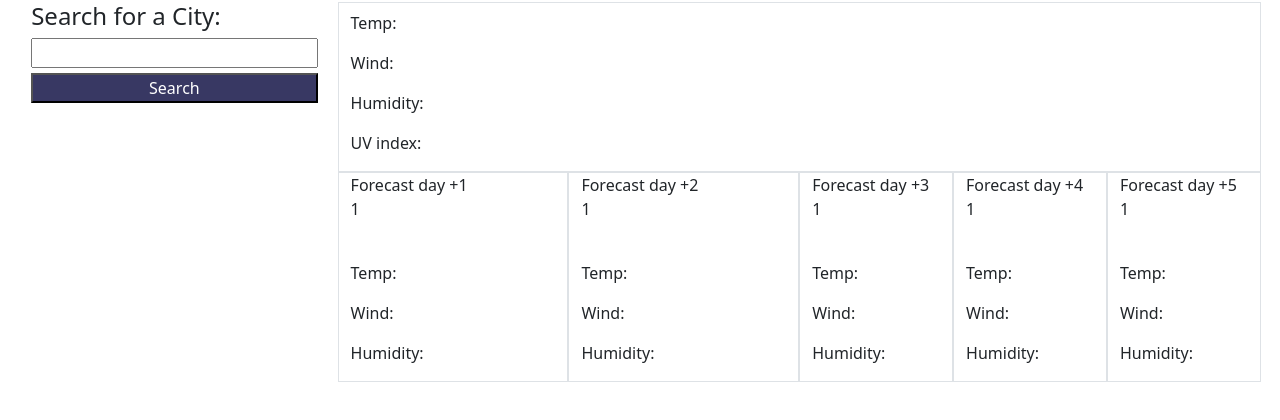
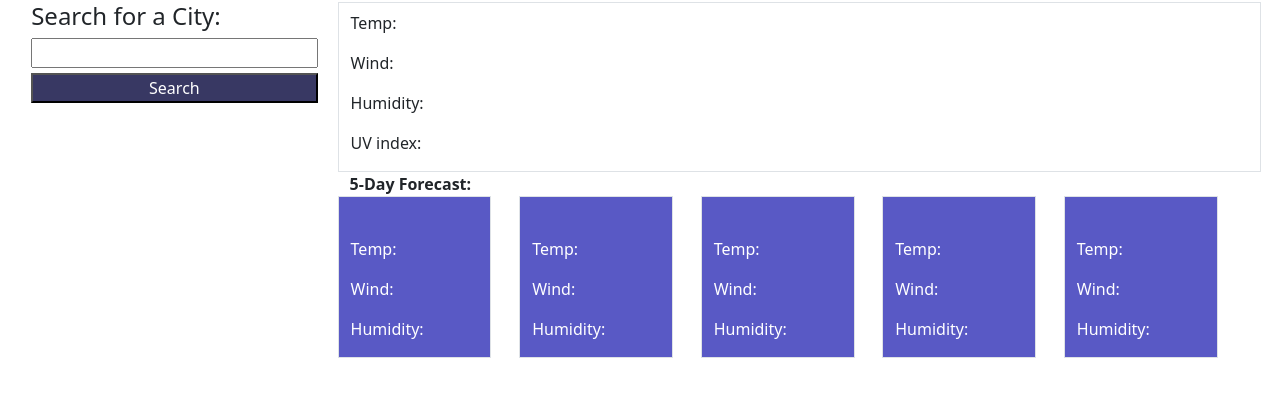
Before and after one commit to BennyGabel/WeatherDashboard, a plain HTML site: page index.html in a window 1280 px wide. Shown: the part 64-484 px from the top of the page. Drawn offline with nearby package versions, Linux system fonts and the light colour scheme.

Commit message:
created class 'forcastColumn', was able to give margin-right to pad the columns

```diff
--- a/assets/css/style.css
+++ b/assets/css/style.css
@@ -28,6 +28,13 @@ button  {
   margin-bottom: 0%;
 
 }
+
+.forecastColumnn {
+  background-color: rgb(89, 89, 197);
+  color: white;
+  margin-right: 3%;
+}
+
 #searchButton{
   background-color: rgb(56, 56, 99);
   color:white;
--- a/assets/js/script.js
+++ b/assets/js/script.js
@@ -166,6 +166,29 @@ var getOpenWeatherForecast = function(cSearch, userEntry) {
       td0HumidEl.innerText = aryToday.humidity +"%"               ;
       td0UvEl.innerText    = todaysUv                             ;
 
+      // UV Levels extracted from
+      https://weather.com/en-CA/canada/science/news/2018-06-11-uv-index-sunburn-skin-dangers?cm_ven=PS_GGL_DSA_09162019_1&par=MK_GGL&tpcc=mktg-search-Google-acquisition&gclid=Cj0KCQjwguGYBhDRARIsAHgRm49o1tZ6252jpUsGZz0eqDfsSMMAxr38B-XXXnEpndSq3qoadkxaoZUaAh0XEALw_wcB
+
+      // 0 to 2: Low
+      // 3 to 5: Moderate
+      // 6 to 7: High
+      // 8 to 10: Very High
+      // 11 or more: Extrem
+
+
+      // Project requested ONLY 3 levels/colors
+      if (todaysUv<=2) {
+        td0UvEl.style.backgroundColor = "green" ;
+      } else if (todaysUv<=5) {
+        td0UvEl.style.backgroundColor = "blue"  ;
+      } else {
+        td0UvEl.style.backgroundColor = "red"   ;
+      }
+
+
+
+
+
       // The following line converts a unix date into GMT
       //fc1DateEl.innerText  = convDate(data2.list[1].dt)           ;        //     = document.getElementById("Fore1_Date")  ;
       fc1DateEl.innerText  = moment.unix(data2.list[1].dt).format("MM/DD/YYYY");   // Convert unix date into format expected using momen.js
--- a/index.html
+++ b/index.html
@@ -61,44 +61,50 @@
           <p>UV index: <span id="Today_UV"> </span></p>
         </div>
 
-        <div class="col-3 border" id="For_Day_1">  <!--   DONT FORGET TO REMOVE BORDER-->
-          Forecast day +1
-          <p id="Fore1_Date">1</p>
+        <div class="col-12" style="font-weight:bold">
+          5-Day Forecast:
+        </div>
+
+        <!-- <div class="col-2 border" id="For_Day_1" style="padding-right: 10px;">  --   DONT FORGET TO REMOVE BORDER-->
+        <!-- Offset-1 pushes the following column to the rigth-->
+        <div class="col-2 border forecastColumnn" id="For_Day_1">
+          <p id="Fore1_Date"></p>
           <img src="" id="Fore1_Img"/>
           <p>Temp: <span id="Fore1_Temp"></span></p>
           <p>Wind: <span id="Fore1_Wind"></span></p>
           <p>Humidity: <span id="Fore1_Humid"></span></p>
         </div>
-        <div class="col-3 border" id="For_Day_2">  <!--   DONT FORGET TO REMOVE BORDER-->
-          Forecast day +2
-          <p id="Fore2_Date">1</p>
+
+        <!-- <div class="col-1">
+          <div class="col-6"> </div>
+        </div> -->
+
+        <div class="col-2 border forecastColumnn" id="For_Day_2">  <!--   DONT FORGET TO REMOVE BORDER-->
+          <p id="Fore2_Date"></p>
           <img src="" id="Fore2_Img"/>
           <p>Temp: <span id="Fore2_Temp"></span></p>
           <p>Wind: <span id="Fore2_Wind"></span></p>
           <p>Humidity: <span id="Fore2_Humid"></span></p>
         </div>
 
-        <div class="col-2 border" id="For_Day_3">  <!--   DONT FORGET TO REMOVE BORDER-->
-          Forecast day +3
-          <p id="Fore3_Date">1</p>
+        <div class="col-2 border forecastColumnn" id="For_Day_3">  <!--   DONT FORGET TO REMOVE BORDER-->
+          <p id="Fore3_Date"></p>
           <img src="" id="Fore3_Img"/>
           <p>Temp: <span id="Fore3_Temp"></span></p>
           <p>Wind: <span id="Fore3_Wind"></span></p>
           <p>Humidity: <span id="Fore3_Humid"></span></p>
         </div>
 
-        <div class="col-2 border" id="For_Day_4">  <!--   DONT FORGET TO REMOVE BORDER-->
-          Forecast day +4
-          <p id="Fore4_Date">1</p>
+        <div class="col-2 border forecastColumnn" id="For_Day_4">  <!--   DONT FORGET TO REMOVE BORDER-->
+          <p id="Fore4_Date"></p>
           <img src="" id="Fore4_Img"/>
           <p>Temp: <span id="Fore4_Temp"></span></p>
           <p>Wind: <span id="Fore4_Wind"></span></p>
           <p>Humidity: <span id="Fore4_Humid"></span></p>
         </div>
 
-        <div class="col-2 border" id="For_Day_5">  <!--   DONT FORGET TO REMOVE BORDER-->
-          Forecast day +5
-          <p id="Fore5_Date">1</p>
+        <div class="col-2 border forecastColumnn" id="For_Day_5">  <!--   DONT FORGET TO REMOVE BORDER-->
+          <p id="Fore5_Date"></p>
           <img src="" id="Fore5_Img"/>
           <p>Temp: <span id="Fore5_Temp"></span></p>
           <p>Wind: <span id="Fore5_Wind"></span></p>
```
